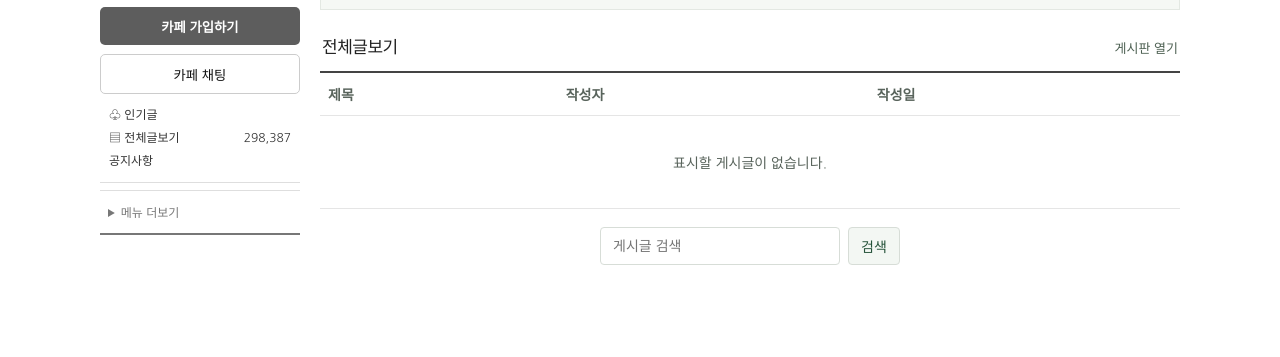
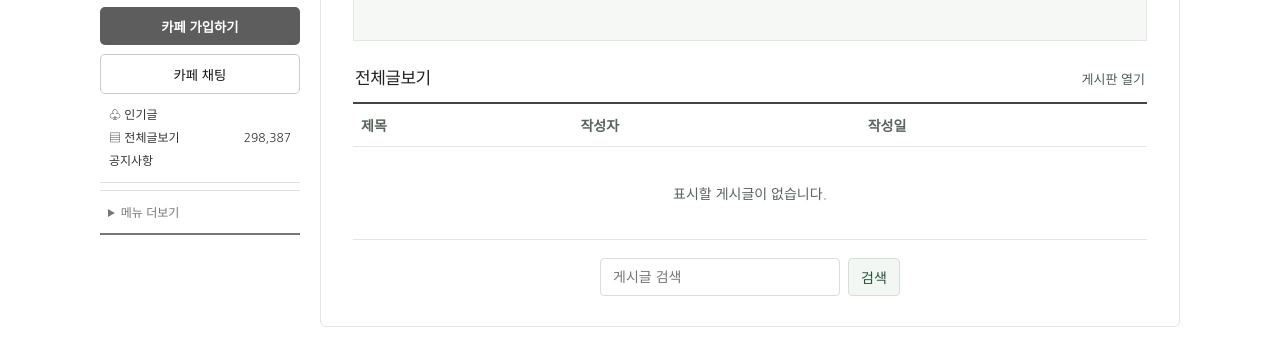
Before and after one commit to hlchoyrcompany-max/gtacafe12, a plain HTML site: page index.html in a window 1280 px wide. Shown: the part 530-887 px from the top of the page. Before the commit the page ends 843 px from the top, so only its background shows below. Drawn offline with Linux system fonts and the light colour scheme; a web font is replaced by a local one.

Commit message:
Align desktop home panel with article

```diff
--- a/css/cafe-home.css
+++ b/css/cafe-home.css
@@ -79,3 +79,12 @@
   }
   .cafe-mobile-home .home-board { margin: 16px 16px 0; }
 }
+
+@media (min-width: 768px) {
+  .cafe-home {
+    padding: 30px 32px 12px;
+    border: 1px solid #e3e5e4;
+    border-radius: 6px;
+    background: #fff;
+  }
+}
--- a/index.html
+++ b/index.html
@@ -10,7 +10,7 @@
   <link rel="stylesheet" href="css/blog.css">
   <link rel="stylesheet" href="css/brand.css?v=20261118-small-heart">
   <link rel="stylesheet" href="css/cafe.css?v=6">
-  <link rel="stylesheet" href="css/cafe-home.css?v=2">
+  <link rel="stylesheet" href="css/cafe-home.css?v=3">
 </head>
 <body class="cafe-mobile-home">
 <a class="skip-link" href="#home">본문 바로가기</a>
```
